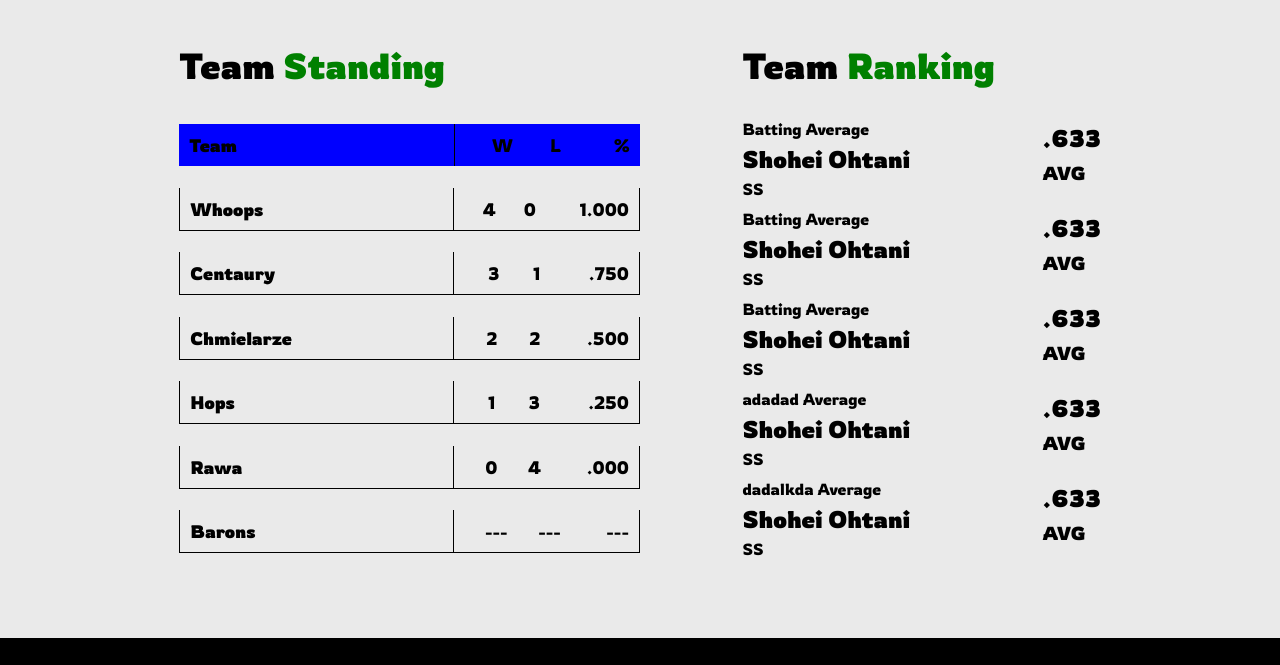
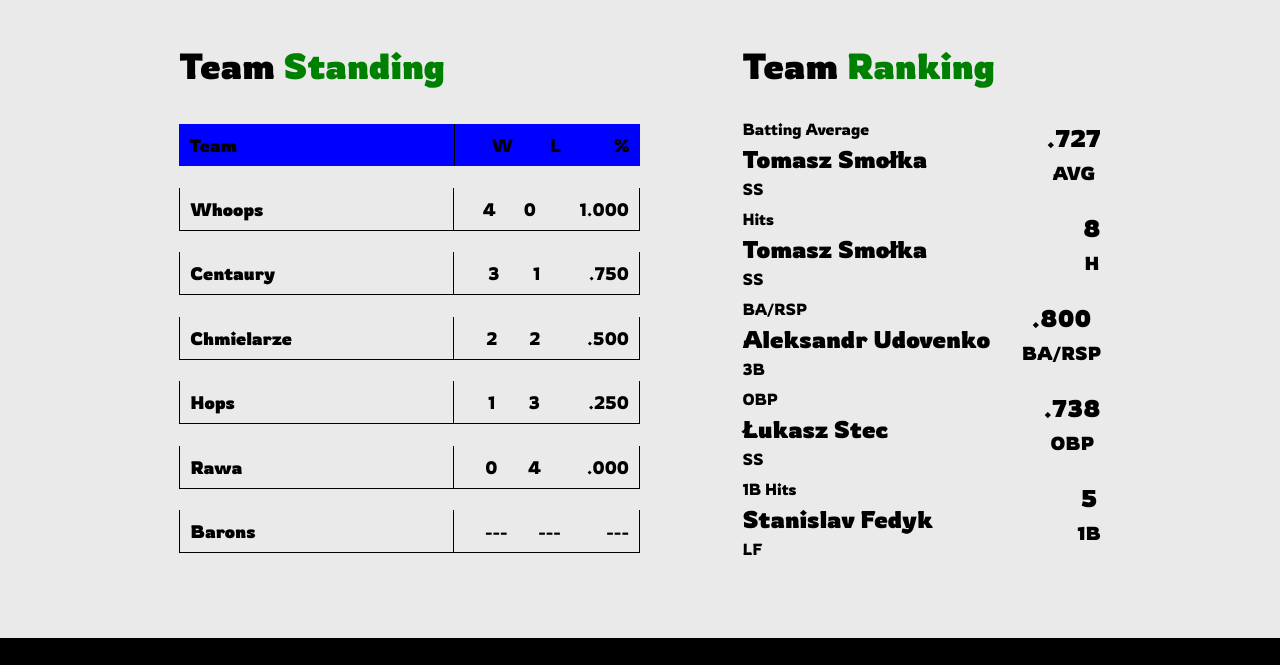
Before and after one commit to OleksandrFedyk/Test, a plain HTML site: page index.html in a window 1280 px wide. Shown: the part 1330-1995 px from the top of the page. Drawn offline with Linux system fonts and the light colour scheme.

Commit message:
Micro fix

```diff
--- a/css/main.css
+++ b/css/main.css
@@ -238,6 +238,7 @@
 
 .divItem_stendbar__right {
   display: flex;
+  text-align: center;
   justify-content: space-evenly;
   flex-direction: column;
 }
--- a/index.html
+++ b/index.html
@@ -58,43 +58,18 @@
         </div>
     </header>
     <section class="hotNewsSection">
-       <!--<div class="container">-->
+
             <h1 class="hotNewsSection_title">Latest <span style="color: green;">News</span></h1>
             <div class="hotNewsSection_items">
-                <!--<div class="hotNewsSection_divItem">-->
-                    <!--<a href="" ><img class="hotnewsSection_divItem-Image" src="https://scontent-waw2-1.xx.fbcdn.net/v/t39.30808-6/440773481_412844968389087_8640668737808118959_n.jpg?stp=dst-jpg_p843x403&_nc_cat=103&ccb=1-7&_nc_sid=5f2048&_nc_ohc=CZEvPbdlhTYQ7kNvgGLIibv&_nc_ht=scontent-waw2-1.xx&oh=00_AfBFLFEqyNBwL-bDUIW7h0MJhqzbiahTBdm8L7qHhVfs6Q&oe=663B19F5" alt=""></a>
-                    <div class="divItem_content">
-                        <h3 class="divItem_date">3 May</h5>
-                        <h3 class="divItem_title">New championship</h2>
-                        <div class="divItem_divText">
-                            <p class="divItem_divText-text">m;ln;E;NCA;NEWNCEWEWWNELCLCLNWCLWECNWLCNLWNCLWKCWLECNCKECN CKE</p>
-                        </div>
-                    </div>-->
+
                     <div class = "news_sectionItem__cell"> <iframe src="https://www.facebook.com/plugins/post.php?href=https%3A%2F%2Fwww.facebook.com%2Fhopslublin%2Fposts%2Fpfbid02qFKcU4xV62rKxGqUCowAsYnfUovMM7zb2MzyZszEbAWKbH1zvfuBTYZwjCYoSjeTl&show_text=true&width=500&is_preview=true" width="500" height="429" style="border:none;overflow:hidden" scrolling="no" frameborder="0" allowfullscreen="true" allow="autoplay; clipboard-write; encrypted-media; picture-in-picture; web-share"></iframe></div>
-                <!--</div>-->
-                <!--<div class="hotNewsSection_divItem">-->
-                    <!--<a href="" ><img class="hotnewsSection_divItem-Image" src="https://scontent-waw2-1.xx.fbcdn.net/v/t39.30808-6/440773481_412844968389087_8640668737808118959_n.jpg?stp=dst-jpg_p843x403&_nc_cat=103&ccb=1-7&_nc_sid=5f2048&_nc_ohc=CZEvPbdlhTYQ7kNvgGLIibv&_nc_ht=scontent-waw2-1.xx&oh=00_AfBFLFEqyNBwL-bDUIW7h0MJhqzbiahTBdm8L7qHhVfs6Q&oe=663B19F5" alt=""></a>
-                    <div class="divItem_content">
-                        <h3 class="divItem_date">3 May</h5>
-                        <h3 class="divItem_title">New championship</h2>
-                        <div class="divItem_divText">
-                            <p class="divItem_divText-text">m;ln;E;NCA;NEWNCEWEWWNELCLCLNWCLWECNWLCNLWNCLWKCWLECNCKECN CKE</p>
-                        </div>-->
+
                         <div class = "news_sectionItem__cell"> <iframe src="https://www.facebook.com/plugins/post.php?href=https%3A%2F%2Fwww.facebook.com%2Fhopslublin%2Fposts%2Fpfbid02qFKcU4xV62rKxGqUCowAsYnfUovMM7zb2MzyZszEbAWKbH1zvfuBTYZwjCYoSjeTl&show_text=true&width=500&is_preview=true" width="500" height="429" style="border:none;overflow:hidden" scrolling="no" frameborder="0" allowfullscreen="true" allow="autoplay; clipboard-write; encrypted-media; picture-in-picture; web-share"></iframe></div>
-                    <!--</div>-->
-                <!--<div class="hotNewsSection_divItem">-->
-                    <!--<a href="" ><img class="hotnewsSection_divItem-Image" src="https://scontent-waw2-1.xx.fbcdn.net/v/t39.30808-6/440773481_412844968389087_8640668737808118959_n.jpg?stp=dst-jpg_p843x403&_nc_cat=103&ccb=1-7&_nc_sid=5f2048&_nc_ohc=CZEvPbdlhTYQ7kNvgGLIibv&_nc_ht=scontent-waw2-1.xx&oh=00_AfBFLFEqyNBwL-bDUIW7h0MJhqzbiahTBdm8L7qHhVfs6Q&oe=663B19F5" alt=""></a>
-                    <div class="divItem_content">
-                        <h3 class="divItem_date">3 May</h5>
-                        <h3 class="divItem_title">New championship</h2>
-                        <div class="divItem_divText">
-                            <p class="divItem_divText-text">m;ln;E;NCA;NEWNCEWEWWNELCLCLNWCLWECNWLCNLWNCLWKCWLECNCKECN CKE</p>
-                        </div>
-                    </div>  -->
+
                     <div class = "news_sectionItem__cell"> <iframe src="https://www.facebook.com/plugins/post.php?href=https%3A%2F%2Fwww.facebook.com%2Fhopslublin%2Fposts%2Fpfbid02qFKcU4xV62rKxGqUCowAsYnfUovMM7zb2MzyZszEbAWKbH1zvfuBTYZwjCYoSjeTl&show_text=true&width=500&is_preview=true" width="500" height="429" style="border:none;overflow:hidden" scrolling="no" frameborder="0" allowfullscreen="true" allow="autoplay; clipboard-write; encrypted-media; picture-in-picture; web-share"></iframe> </div>
-                <!--</div>-->
+
             </div>
-        <!--</div>-->
+
     </section>
     <section class="standLeadSection">
         <div class="container">
@@ -200,56 +175,56 @@
                     <div class="divItem_stendBar__playerScore">
                        <div class="divItem_stendbar__left">
                         <p class="stendBar_stendName">Batting Average</p>
-                        <h2 class="stendBar_playerName">Shohei Ohtani</h2>
+                        <h2 class="stendBar_playerName">Tomasz Smołka</h2>
                         <p class="stendBar_playerPosition">SS</p>
                        </div>
                        <div class="divItem_stendbar__right">
-                        <h2 class="stendBar_score">.633</h3>
+                        <h2 class="stendBar_score">.727</h3>
                         <h3 class="stendBar_scoreDescription">AVG</h2>
                        </div>
                     </div>
                     <div class="divItem_stendBar__playerScore">
                         <div class="divItem_stendbar__left">
-                         <p class="stendBar_stendName">Batting Average</p>
-                         <h2 class="stendBar_playerName">Shohei Ohtani</h2>
+                         <p class="stendBar_stendName">Hits</p>
+                         <h2 class="stendBar_playerName">Tomasz Smołka</h2>
                          <p class="stendBar_playerPosition">SS</p>
                         </div>
                         <div class="divItem_stendbar__right">
-                         <h2 class="stendBar_score">.633</h3>
-                         <h3 class="stendBar_scoreDescription">AVG</h2>
+                         <h2 class="stendBar_score">8</h3>
+                         <h3 class="stendBar_scoreDescription">H</h2>
                         </div>
                      </div>
                      <div class="divItem_stendBar__playerScore">
                         <div class="divItem_stendbar__left">
-                         <p class="stendBar_stendName">Batting Average</p>
-                         <h2 class="stendBar_playerName">Shohei Ohtani</h2>
-                         <p class="stendBar_playerPosition">SS</p>
+                         <p class="stendBar_stendName">BA/RSP</p>
+                         <h2 class="stendBar_playerName">Aleksandr Udovenko</h2>
+                         <p class="stendBar_playerPosition">3B</p>
                         </div>
                         <div class="divItem_stendbar__right">
-                         <h2 class="stendBar_score">.633</h3>
-                         <h3 class="stendBar_scoreDescription">AVG</h2>
+                         <h2 class="stendBar_score">.800</h3>
+                         <h3 class="stendBar_scoreDescription">BA/RSP</h2>
                         </div>
                      </div>
                      <div class="divItem_stendBar__playerScore">
                         <div class="divItem_stendbar__left">
-                         <p class="stendBar_stendName">adadad Average</p>
-                         <h2 class="stendBar_playerName">Shohei Ohtani</h2>
+                         <p class="stendBar_stendName">OBP</p>
+                         <h2 class="stendBar_playerName">Łukasz Stec</h2>
                          <p class="stendBar_playerPosition">SS</p>
                         </div>
                         <div class="divItem_stendbar__right">
-                         <h2 class="stendBar_score">.633</h3>
-                         <h3 class="stendBar_scoreDescription">AVG</h2>
+                         <h2 class="stendBar_score">.738</h3>
+                         <h3 class="stendBar_scoreDescription">OBP</h2>
                         </div>
                      </div>
                      <div class="divItem_stendBar__playerScore">
                         <div class="divItem_stendbar__left">
-                         <p class="stendBar_stendName">dadalkda Average</p>
-                         <h2 class="stendBar_playerName">Shohei Ohtani</h2>
-                         <p class="stendBar_playerPosition">SS</p>
+                         <p class="stendBar_stendName">1B Hits</p>
+                         <h2 class="stendBar_playerName">Stanislav Fedyk</h2>
+                         <p class="stendBar_playerPosition">LF</p>
                         </div>
                         <div class="divItem_stendbar__right">
-                         <h2 class="stendBar_score">.633</h3>
-                         <h3 class="stendBar_scoreDescription">AVG</h2>
+                         <h2 class="stendBar_score">5</h3>
+                         <h3 class="stendBar_scoreDescription">1B</h2>
                         </div>
                      </div>
                 </div>
@@ -274,8 +249,8 @@
             </div>
             <div class="social_block" >
                 <h3>Social Medias</h3>
-                <a href="https://www.instagram.com/hops_lublin/" class="footer_socialMedias"><img src="../HOPS Lublin/images/free-icon-instagram-1419499.png" alt="" style="height: 35px; width: 35px;"></a>
-                <a href="https://www.facebook.com/hopslublin" class="footer_socialMedias"><img src="../HOPS Lublin/images/free-icon-facebook-733547.png" alt="" style="height: 35px; width: 35px;"></a>
+                <a href="https://www.instagram.com/hops_lublin/" class="footer_socialMedias"><img src="../images/free-icon-instagram-1419499.png" alt="" style="height: 35px; width: 35px;"></a>
+                <a href="https://www.facebook.com/hopslublin" class="footer_socialMedias"><img src="../images/free-icon-facebook-733547.png" alt="" style="height: 35px; width: 35px;"></a>
             </div>
 
         </div>
```
Also changed, not shown: Contact/contact.html (+1 -1 lines), Gallery/season_22-23.html (+1 -1 lines), Gallery/season_23-24.html (+1 -1 lines), News/news.html (+1 -1 lines), Schedule/schedule.html (+1 -1 lines), main.html (+3 -3 lines).
